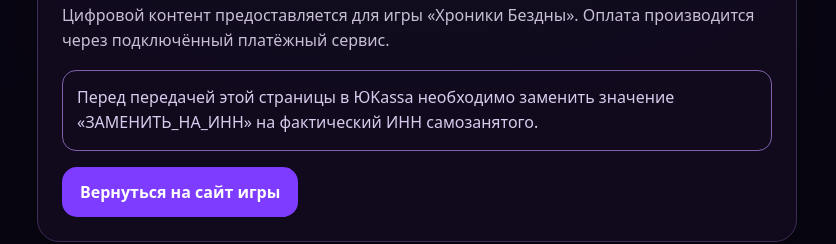
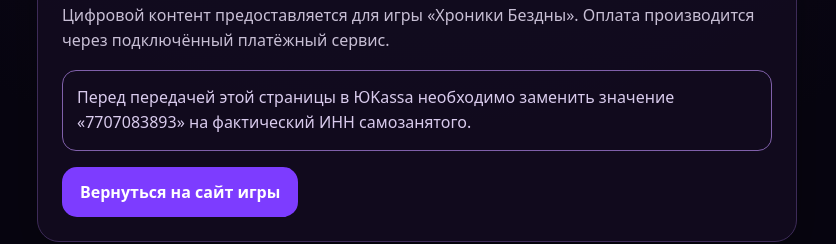
Before and after one commit to demin6632-del/chronicles-of-the-abyss-site, a plain HTML site: page rekvizity.html in a window 1280 px wide. Shown: the part 523-767 px from the top of the page, without its empty margins (223-1059 px from the left). Drawn offline with Linux system fonts and the light colour scheme.

Commit message:
Update rekvizity.html

```diff
--- a/rekvizity.html
+++ b/rekvizity.html
@@ -21,7 +21,7 @@
 <section class="card">
 <h2>Информация о продаже</h2>
 <p>Цифровой контент предоставляется для игры «Хроники Бездны». Оплата производится через подключённый платёжный сервис.</p>
-<p class="notice">Перед передачей этой страницы в ЮKassa необходимо заменить значение «ЗАМЕНИТЬ_НА_ИНН» на фактический ИНН самозанятого.</p>
+<p class="notice">Перед передачей этой страницы в ЮKassa необходимо заменить значение «7707083893» на фактический ИНН самозанятого.</p>
 <a class="back" href="./">Вернуться на сайт игры</a>
 </section>
 </div>
```
